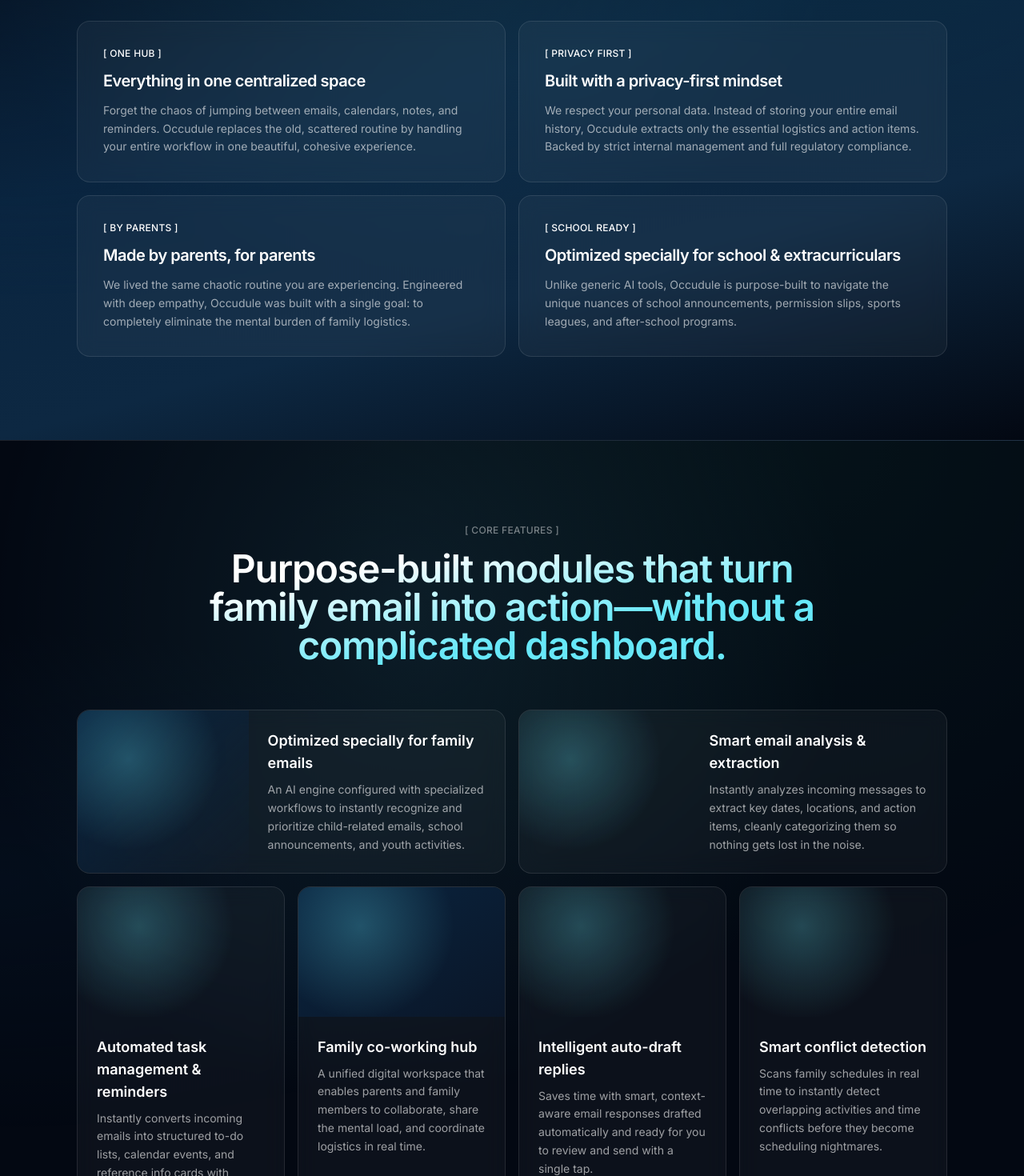
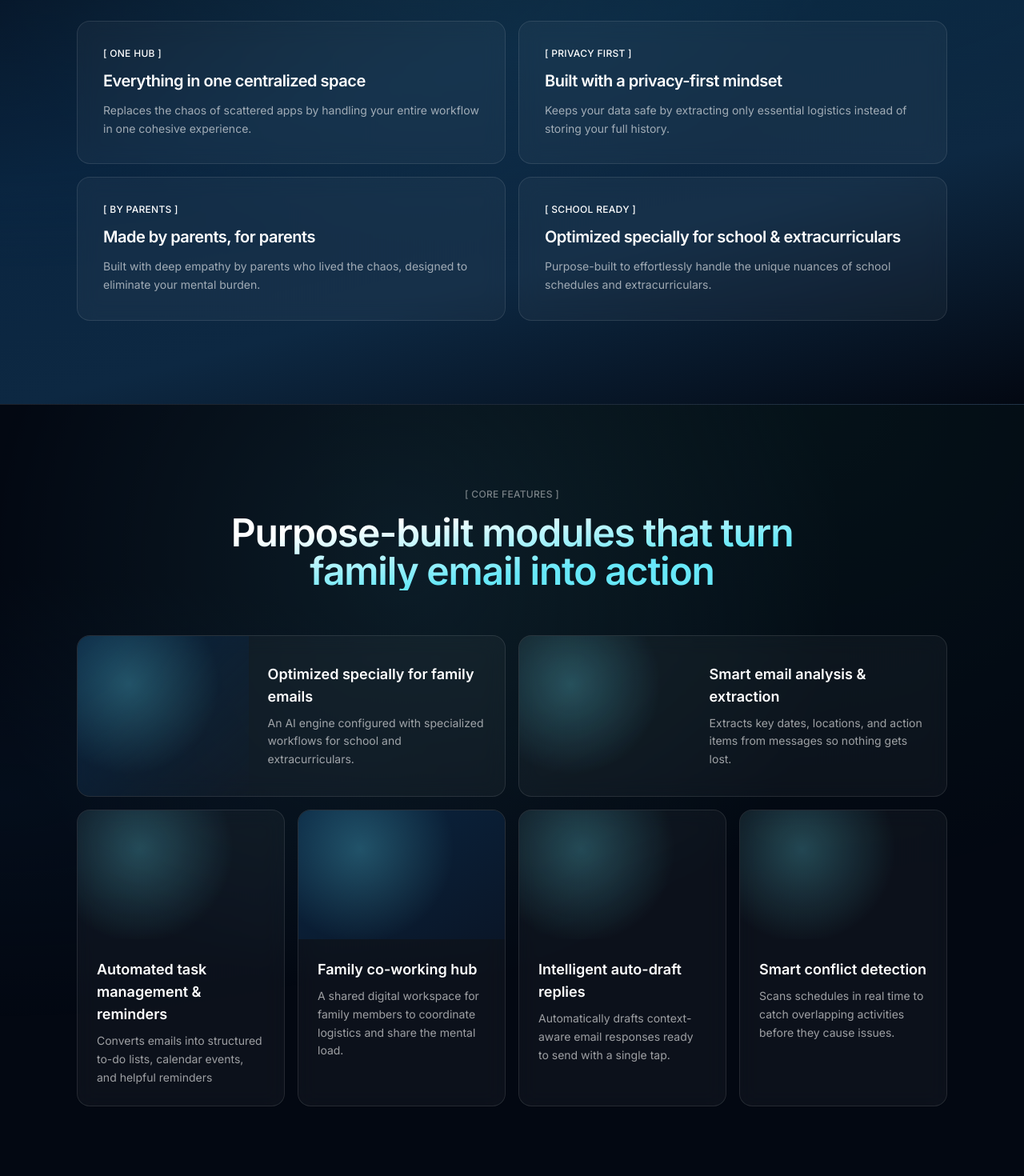
Before and after one commit to linkmind/Occudule-Web, a Next.js app: page / in a window 1280 px wide. Shown: the part 3640-5110 px from the top of the page at 80% size. Built offline with nearby package versions, Linux system fonts and the light colour scheme.

Commit message:
optimizes the wording for the features section and removes buttons from the pricing and how it works section

```diff
--- a/components/Features.tsx
+++ b/components/Features.tsx
@@ -4,37 +4,37 @@
   {
     title: "Optimized specially for family emails",
     description:
-      "An AI engine configured with specialized workflows to instantly recognize and prioritize child-related emails, school announcements, and youth activities.",
+      "An AI engine configured with specialized workflows for school and extracurriculars.",
     gradient: "from-primary via-primary/80 to-accent/30",
   },
   {
     title: "Smart email analysis & extraction",
     description:
-      "Instantly analyzes incoming messages to extract key dates, locations, and action items, cleanly categorizing them so nothing gets lost in the noise.",
+      "Extracts key dates, locations, and action items from messages so nothing gets lost.",
     gradient: "from-accent/40 via-primary to-success/20",
   },
   {
     title: "Automated task management & reminders",
     description:
-      "Instantly converts incoming emails into structured to-do lists, calendar events, and reference info cards with reminders that keep your household on track.",
+      "Converts emails into structured to-do lists, calendar events, and helpful reminders",
     gradient: "from-success/30 via-primary to-accent/20",
   },
   {
     title: "Family co-working hub",
     description:
-      "A unified digital workspace that enables parents and family members to collaborate, share the mental load, and coordinate logistics in real time.",
+      "A shared digital workspace for family members to coordinate logistics and share the mental load.",
     gradient: "from-primary to-background-elevated",
   },
   {
     title: "Intelligent auto-draft replies",
     description:
-      "Saves time with smart, context-aware email responses drafted automatically and ready for you to review and send with a single tap.",
+      "Automatically drafts context-aware email responses ready to send with a single tap.",
     gradient: "from-accent/25 via-primary to-primary",
   },
   {
     title: "Smart conflict detection",
     description:
-      "Scans family schedules in real time to instantly detect overlapping activities and time conflicts before they become scheduling nightmares.",
+      "Scans schedules in real time to catch overlapping activities before they cause issues.",
     gradient: "from-cta/20 via-primary to-accent/15",
   },
 ];
@@ -74,7 +74,7 @@
         <div className="mx-auto text-center">
           <SectionHeader
             label="CORE FEATURES"
-            title="Purpose-built modules that turn family email into action—without a complicated dashboard."
+            title="Purpose-built modules that turn family email into action"
             titleId="features-heading"
           />
         </div>
--- a/components/PricingSection.tsx
+++ b/components/PricingSection.tsx
@@ -1,7 +1,6 @@
 "use client";
 
 import { useState } from "react";
-import { CtaButton } from "@/components/CtaButton";
 import { SectionHeader } from "@/components/SectionHeader";
 
 type PlanTier = "premium" | "diamond";
@@ -164,11 +163,6 @@
               <span className="text-lg text-white/50">{activeOption.period}</span>
             </p>
             <p className="mt-2 text-sm text-white/50">{activeOption.detail}</p>
-            <div className="mt-8">
-              <CtaButton href="/waitlist" size="lg" className="w-full sm:w-auto">
-                Join the waitlist
-              </CtaButton>
-            </div>
           </article>
         </div>
 
--- a/components/StepsSection.tsx
+++ b/components/StepsSection.tsx
@@ -1,5 +1,4 @@
 import Image from "next/image";
-import { CtaButton } from "@/components/CtaButton";
 import { SectionHeader } from "@/components/SectionHeader";
 
 type ContentNode = {
@@ -206,12 +205,6 @@
             </li>
           ))}
         </ol>
-
-        <div className="mt-12 text-center">
-          <CtaButton href="/waitlist" size="lg">
-            Join the waitlist
-          </CtaButton>
-        </div>
       </div>
     </section>
   );
--- a/components/WhyChoose.tsx
+++ b/components/WhyChoose.tsx
@@ -4,22 +4,22 @@
   {
     label: "ONE HUB",
     title: "Everything in one centralized space",
-    body: "Forget the chaos of jumping between emails, calendars, notes, and reminders. Occudule replaces the old, scattered routine by handling your entire workflow in one beautiful, cohesive experience.",
+    body: "Replaces the chaos of scattered apps by handling your entire workflow in one cohesive experience.",
   },
   {
     label: "PRIVACY FIRST",
     title: "Built with a privacy-first mindset",
-    body: "We respect your personal data. Instead of storing your entire email history, Occudule extracts only the essential logistics and action items. Backed by strict internal management and full regulatory compliance.",
+    body: "Keeps your data safe by extracting only essential logistics instead of storing your full history.",
   },
   {
     label: "BY PARENTS",
     title: "Made by parents, for parents",
-    body: 'We lived the same chaotic routine you are experiencing. Engineered with deep empathy, Occudule was built with a single goal: to completely eliminate the mental burden of family logistics.',
+    body: 'Built with deep empathy by parents who lived the chaos, designed to eliminate your mental burden.',
   },
   {
     label: "SCHOOL READY",
     title: "Optimized specially for school & extracurriculars",
-    body: "Unlike generic AI tools, Occudule is purpose-built to navigate the unique nuances of school announcements, permission slips, sports leagues, and after-school programs.",
+    body: "Purpose-built to effortlessly handle the unique nuances of school schedules and extracurriculars.",
   },
 ];
 
```
